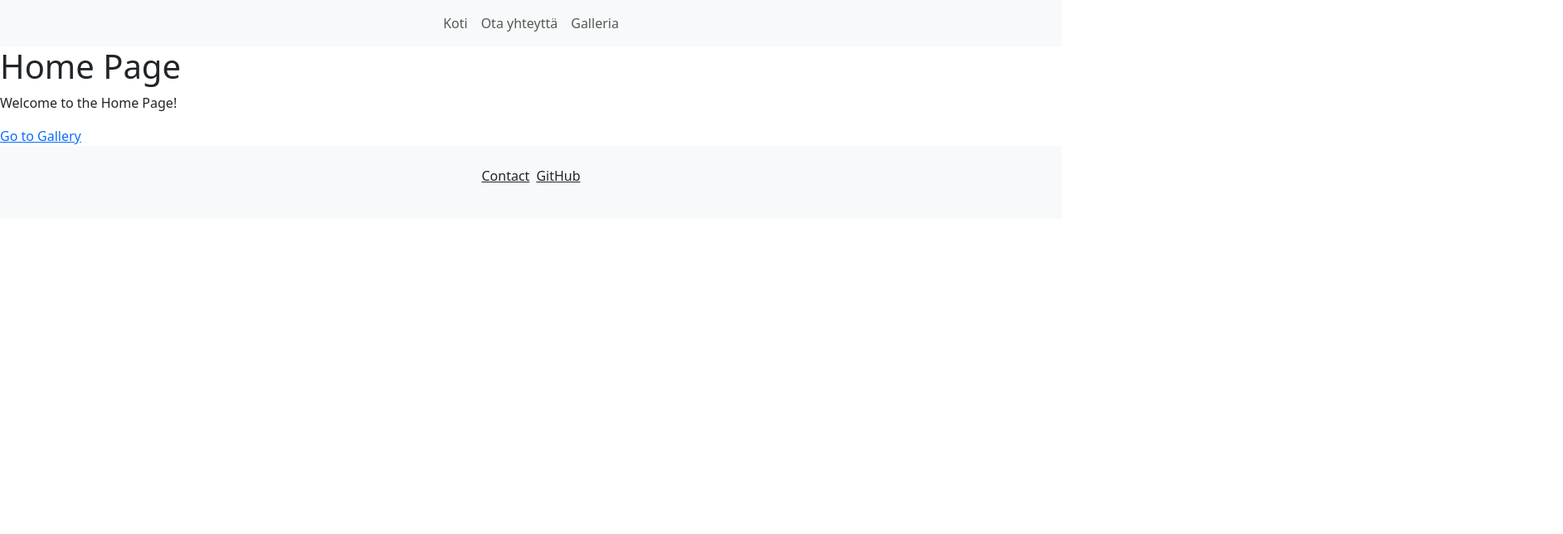
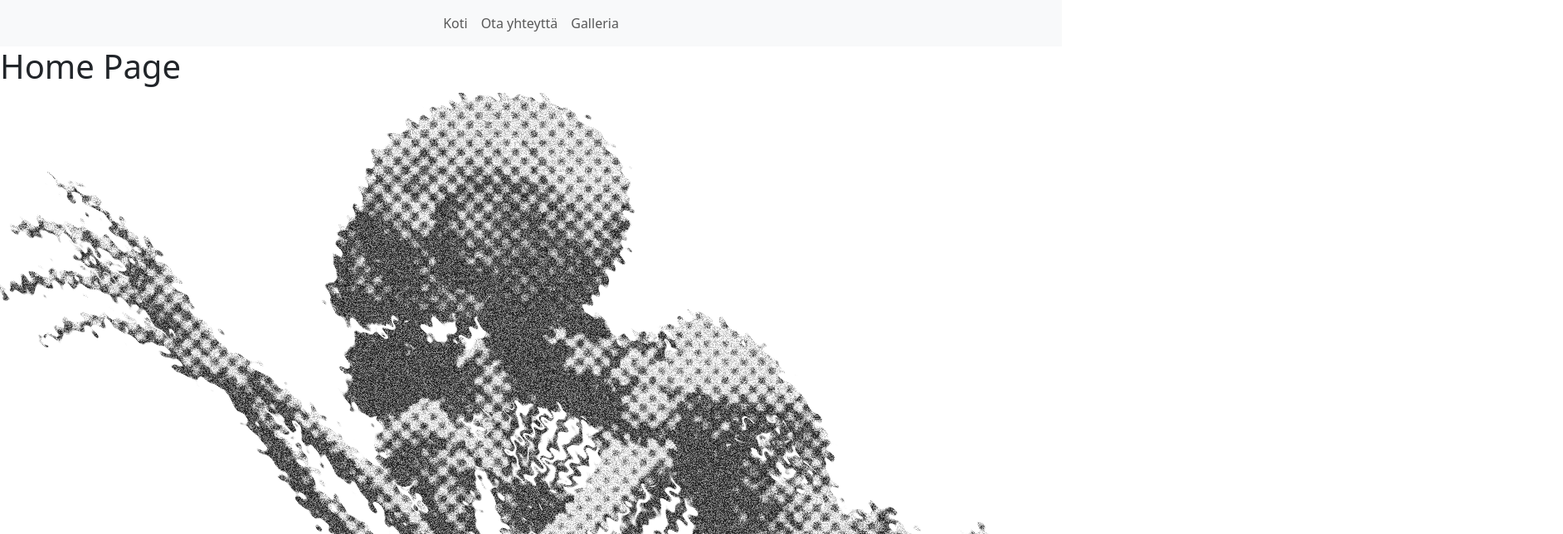
Before and after one commit to AkseliRaj/CV-Website, a React (Create React App) app: page / in a window 1280 px wide. Shown: the top 644 px of the page at 83% size, 1884 px wide, since content can reach past the window. Built offline with nearby package versions, Linux system fonts and the light colour scheme.

Commit message:
Added images and changed link

```diff
--- a/src/components/Footer.js
+++ b/src/components/Footer.js
@@ -10,7 +10,7 @@ const Footer = () => {
             <Link to="/Contact" className='text-dark'>Contact</Link>
           </li>
           <li className="list-inline-item">
-            <a href="https://github.com/your-github-username" className='text-dark'>GitHub</a>
+            <a href="https://github.com/AkseliRaj" target="_blank" rel="noopener noreferrer" className='text-dark'>GitHub</a>
           </li>
         </ul>
       </div>
--- a/src/pages/Home.js
+++ b/src/pages/Home.js
@@ -1,10 +1,12 @@
 import React from 'react';
 import { Link } from 'react-router-dom';
+import SkeletonPicture1 from '../images/Skeleton.png'
 
 function Home() {
   return (
     <div>
       <h1>Home Page</h1>
+      <img src={SkeletonPicture1} alt="Skeleton" />
       <p>Welcome to the Home Page!</p>
       <Link to="/Gallery">Go to Gallery</Link>
     </div>
```
Also changed, not shown: src/images/Skeleton.png (added), src/images/Skeleton2.png (added).
